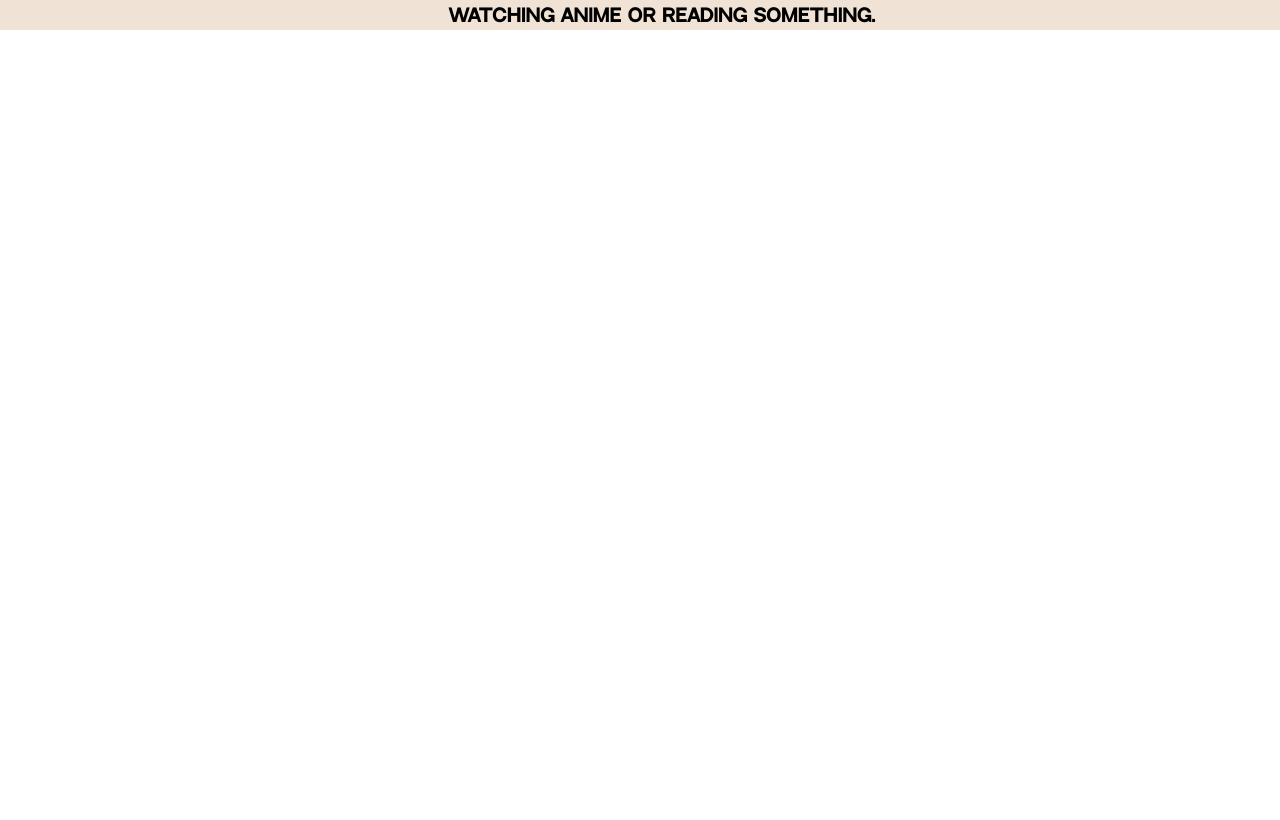
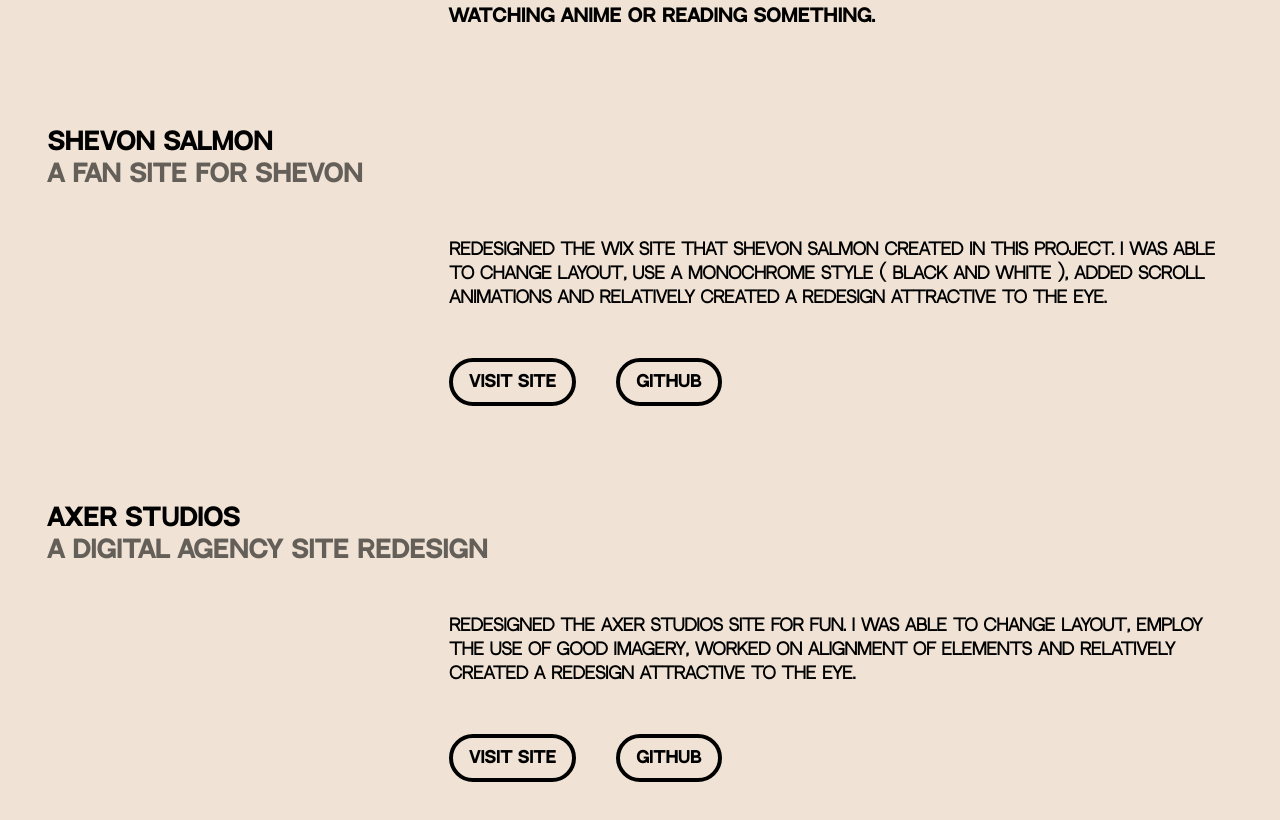
Before and after one commit to JOSEPH-JENKINS/portfolio-site, a Next.js app: page / in a window 1280 px wide. Shown: the part 1380-2200 px from the top of the page. Before the commit the page ends 1506 px from the top, so only its background shows below. Built offline with nearby package versions, Linux system fonts and the light colour scheme.

Commit message:
commit: added a new section

```diff
--- a/components/About.tsx
+++ b/components/About.tsx
@@ -2,7 +2,7 @@
 
 const About: FC = () => {
   return (
-    <section className="mt-24 w-full relative mb-24" data-scroll-section>
+    <section className="mt-24 w-full relative" data-scroll-section>
         <div className="block sm:grid grid-cols-6 gap-5">
             <h1 className="font-sans text-base">About Me</h1><br />
             <div className='font-bold w-full ml-auto text-lg col-start-3 col-end-7'>
--- a/components/Cursor.tsx
+++ b/components/Cursor.tsx
@@ -51,7 +51,7 @@
   return (
     <div
       ref={cursorRef}
-      className="w-7 h-7 bg-orange-600 rounded-full fixed z-50 -translate-x-1/2 -translate-y-1/2 pointer-events-none hidden transition duration-75"
+      className="w-7 h-7 bg-[#32cd32] rounded-full fixed z-50 -translate-x-1/2 -translate-y-1/2 pointer-events-none hidden transition duration-75"
     ></div>
   );
 };
--- /dev/null
+++ b/components/ProjectCard.tsx
@@ -0,0 +1,30 @@
+import { ProjectData } from '../types'
+import Link from 'next/link'
+
+const ProjectCard = ({ name, subtext, description, siteLink, codeLink }: ProjectData) => {
+  return (
+    <div className='w-full relative pb-24'>
+        <h1 className='font-bold text-2xl whitespace-nowrap mb-12'>{name} <br /> <span className='text-[#655f59]'>{subtext}</span></h1>
+        <div className='block sm:grid grid-cols-6 gap-5'>
+        <div className='col-start-3 col-end-7'>
+            <p className='mb-12'><b>
+            {description}</b></p>
+            <div className="flex">
+            <div className='border-4 rounded-full mr-10 border-black inline-block px-4 py-2 hover:bg-[#32cd32] transition-all ease-in-out delay-150'>
+                <h1 className='font-bold'>
+                <Link href={siteLink}>VISIT SITE</Link>
+                </h1>
+            </div>
+            <div className='border-4 rounded-full mr-10 border-black inline-block px-4 py-2 hover:bg-[#32cd32] transition-all ease-in-out delay-150'>
+                <h1 className='font-bold'>
+                <Link href={codeLink}>GITHUB</Link>
+                </h1>
+            </div>
+            </div>
+        </div>
+        </div>
+    </div>
+  )
+}
+
+export default ProjectCard
--- a/pages/index.tsx
+++ b/pages/index.tsx
@@ -1,11 +1,13 @@
 import type { NextPage } from 'next'
 import Head from 'next/head'
+import Link from 'next/link'
 import { useRef } from 'react'
 import { LocomotiveScrollProvider } from 'react-locomotive-scroll'
 import About from '../components/About'
 import Cursor from '../components/Cursor'
 import Intro from '../components/Intro'
 import Nav from '../components/Nav'
+import ProjectCard from '../components/ProjectCard'
 
 const Home: NextPage = () => {
   const containerRef = useRef(null);
@@ -16,7 +18,7 @@
 
       <div data-scroll-container className='w-full bg-[#f0e3d6]' ref={containerRef}>
         <Head>
-          <title>Joseph Jenkins - Creative Developer</title>
+          <title>Joseph Jenkins -- Creative Developer</title>
           <meta name="description" content="Generated by create next app" />
           <link rel="icon" href="/favicon.ico" />
         </Head>
@@ -24,6 +26,22 @@
         <main className='w-full px-5 sm:px-12'>
           <Intro />
           <About />
+          <section className='w-full mt-24' data-scroll-section>
+            <ProjectCard
+              name='Shevon Salmon'
+              subtext='A fan site for shevon'
+              description='Redesigned the wix site that Shevon Salmon created in this project. I was able to change layout, use a monochrome style ( black and white ), added scroll animations and relatively created a redesign attractive to the eye.'
+              siteLink='https://shevonsalmon.netlify.app'
+              codeLink='https://github.com/JOSEPH-JENKINS/shevon-salmon-fansite.git'
+            />
+            <ProjectCard
+              name='Axer Studios'
+              subtext='A digital agency site redesign'
+              description='Redesigned the Axer Studios site for fun. I was able to change layout, employ the use of good imagery, worked on alignment of elements and relatively created a redesign attractive to the eye.'
+              siteLink='https://axerstudios.netlify.app'
+              codeLink='https://github.com/JOSEPH-JENKINS/axer-studios.git'
+            />
+          </section>
         </main>
       </div>
     </>
--- a/styles/globals.css
+++ b/styles/globals.css
@@ -16,3 +16,15 @@
     font-family: Krylon;
     src: url("../assets/Krylon-Regular.otf");
 }
+
+html {
+@apply scroll-smooth;
+}
+
+.c-scrollbar_thumb {
+@apply !bg-white;
+}
+
+[data-scroll-container] {
+perspective: 999999px !important;
+}
```
Also changed, not shown: types.tsx (+5 -2 lines).
